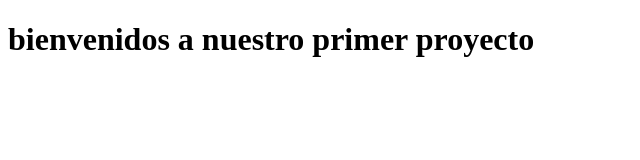
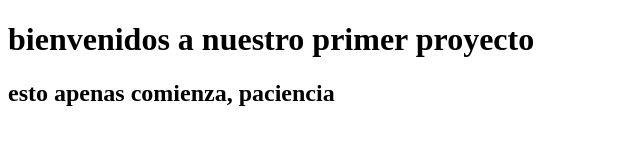
Before and after one commit to XxsamtherxX/enjoy-cultivarte-samuel, a plain HTML site: page index.html in a window 1280 px wide. Shown: the whole page, without its empty margins (0-640 px from the left). Drawn offline with Linux system fonts and the light colour scheme.

Commit message:
cree una etiqueta h2

```diff
--- a/index.html
+++ b/index.html
@@ -7,5 +7,6 @@
 </head>
 <body>
     <h1>bienvenidos a nuestro primer proyecto</h1>
+    <h2>esto apenas comienza, paciencia</h2>
 </body>
 </html>
```
